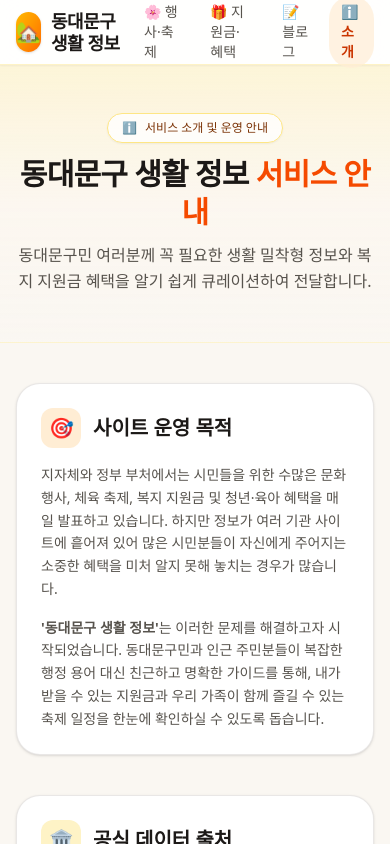
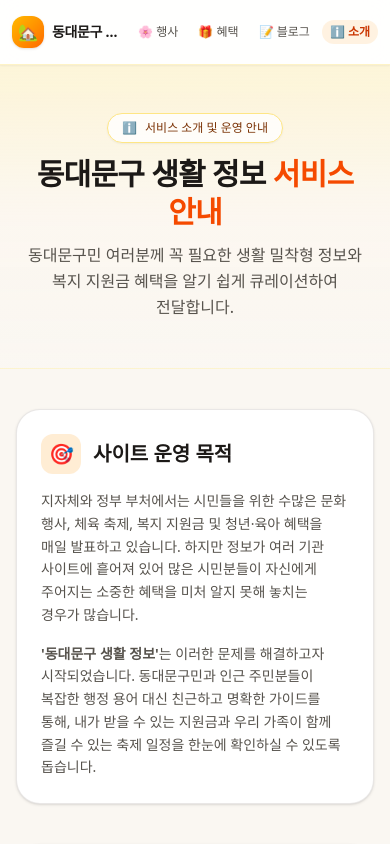
Before and after one commit to sanghyeon9473-boop/my-city-info, a Next.js app: page /about in a window 390 px wide. Shown: the top 844 px of the page. Built offline with nearby package versions, Linux system fonts and the light colour scheme; no server answers.

Commit message:
fix: 모바일 한글 단어 줄바꿈(keep-all) 및 헤더 레이아웃 최적화

```diff
--- a/src/app/about/page.tsx
+++ b/src/app/about/page.tsx
@@ -18,13 +18,13 @@ export default function AboutPage() {
     <div className="min-h-screen flex flex-col font-sans text-stone-800 bg-[#FAF7F2]">
       {/* 1. 상단 네비게이션 & 헤더 */}
       <header className="sticky top-0 z-30 bg-white/90 backdrop-blur-md border-b border-amber-100 shadow-xs">
-        <div className="max-w-5xl mx-auto px-4 sm:px-6 lg:px-8 h-16 flex items-center justify-between">
-          <Link href="/" className="flex items-center gap-2.5 group">
-            <span className="flex items-center justify-center w-10 h-10 rounded-2xl bg-linear-to-br from-amber-400 to-orange-500 text-white shadow-sm text-xl font-bold group-hover:scale-105 transition-transform">
+        <div className="max-w-5xl mx-auto px-3 sm:px-6 lg:px-8 h-16 flex items-center justify-between gap-2">
+          <Link href="/" className="flex items-center gap-2 sm:gap-2.5 group min-w-0">
+            <span className="flex items-center justify-center w-8 h-8 sm:w-10 sm:h-10 rounded-xl sm:rounded-2xl bg-linear-to-br from-amber-400 to-orange-500 text-white shadow-sm text-base sm:text-xl font-bold group-hover:scale-105 transition-transform shrink-0">
               🏡
             </span>
-            <div>
-              <span className="text-lg sm:text-xl font-bold tracking-tight text-stone-900 block leading-tight">
+            <div className="min-w-0">
+              <span className="text-sm sm:text-xl font-bold tracking-tight text-stone-900 block leading-tight whitespace-nowrap truncate">
                 동대문구 생활 정보
               </span>
               <span className="text-[11px] text-amber-700 font-medium hidden sm:inline-block">
@@ -33,28 +33,28 @@ export default function AboutPage() {
             </div>
           </Link>
 
-          <nav className="flex items-center gap-2 sm:gap-4 text-sm font-medium">
+          <nav className="flex items-center gap-1 sm:gap-3 text-xs sm:text-sm font-medium shrink-0">
             <Link
               href="/#events"
-              className="px-3 py-1.5 rounded-full text-stone-600 hover:text-orange-600 hover:bg-orange-50 transition-colors"
+              className="px-2 sm:px-3 py-1 sm:py-1.5 rounded-full text-stone-600 hover:text-orange-600 hover:bg-orange-50 transition-colors whitespace-nowrap"
             >
-              🌸 행사·축제
+              🌸 행사<span className="hidden sm:inline">·축제</span>
             </Link>
             <Link
               href="/#benefits"
-              className="px-3 py-1.5 rounded-full text-stone-600 hover:text-amber-600 hover:bg-amber-50 transition-colors"
+              className="px-2 sm:px-3 py-1 sm:py-1.5 rounded-full text-stone-600 hover:text-amber-600 hover:bg-amber-50 transition-colors whitespace-nowrap"
             >
-              🎁 지원금·혜택
+              🎁 혜택<span className="hidden sm:inline">·지원금</span>
             </Link>
             <Link
               href="/blog"
-              className="px-3 py-1.5 rounded-full text-stone-600 hover:text-orange-600 hover:bg-orange-50 transition-colors"
+              className="px-2 sm:px-3 py-1 sm:py-1.5 rounded-full text-stone-600 hover:text-orange-600 hover:bg-orange-50 transition-colors whitespace-nowrap"
             >
               📝 블로그
             </Link>
             <Link
               href="/about"
-              className="px-3 py-1.5 rounded-full text-orange-700 bg-orange-100/70 font-bold transition-colors"
+              className="px-2 sm:px-3 py-1 sm:py-1.5 rounded-full text-orange-700 bg-orange-100/70 font-bold transition-colors whitespace-nowrap"
             >
               ℹ️ 소개
             </Link>
--- a/src/app/blog/page.tsx
+++ b/src/app/blog/page.tsx
@@ -14,13 +14,13 @@ export default function BlogListPage() {
     <div className="min-h-screen flex flex-col font-sans text-stone-800 bg-[#FAF7F2]">
       {/* 상단 헤더 */}
       <header className="sticky top-0 z-30 bg-white/90 backdrop-blur-md border-b border-amber-100 shadow-xs">
-        <div className="max-w-5xl mx-auto px-4 sm:px-6 lg:px-8 h-16 flex items-center justify-between">
-          <Link href="/" className="flex items-center gap-2.5 group">
-            <span className="flex items-center justify-center w-10 h-10 rounded-2xl bg-linear-to-br from-amber-400 to-orange-500 text-white shadow-sm text-xl font-bold group-hover:scale-105 transition-transform">
+        <div className="max-w-5xl mx-auto px-3 sm:px-6 lg:px-8 h-16 flex items-center justify-between gap-2">
+          <Link href="/" className="flex items-center gap-2 sm:gap-2.5 group min-w-0">
+            <span className="flex items-center justify-center w-8 h-8 sm:w-10 sm:h-10 rounded-xl sm:rounded-2xl bg-linear-to-br from-amber-400 to-orange-500 text-white shadow-sm text-base sm:text-xl font-bold group-hover:scale-105 transition-transform shrink-0">
               🏡
             </span>
-            <div>
-              <span className="text-lg font-bold tracking-tight text-stone-900 block leading-tight">
+            <div className="min-w-0">
+              <span className="text-sm sm:text-xl font-bold tracking-tight text-stone-900 block leading-tight whitespace-nowrap truncate">
                 동대문구 생활 정보
               </span>
               <span className="text-[11px] text-amber-700 font-medium hidden sm:inline-block">
@@ -29,28 +29,28 @@ export default function BlogListPage() {
             </div>
           </Link>
 
-          <nav className="flex items-center gap-2 sm:gap-4 text-sm font-medium">
+          <nav className="flex items-center gap-1 sm:gap-3 text-xs sm:text-sm font-medium shrink-0">
             <Link
               href="/#events"
-              className="px-3 py-1.5 rounded-full text-stone-600 hover:text-orange-600 hover:bg-orange-50 transition-colors"
+              className="px-2 sm:px-3 py-1 sm:py-1.5 rounded-full text-stone-600 hover:text-orange-600 hover:bg-orange-50 transition-colors whitespace-nowrap"
             >
-              🌸 행사·축제
+              🌸 행사<span className="hidden sm:inline">·축제</span>
             </Link>
             <Link
               href="/#benefits"
-              className="px-3 py-1.5 rounded-full text-stone-600 hover:text-amber-600 hover:bg-amber-50 transition-colors"
+              className="px-2 sm:px-3 py-1 sm:py-1.5 rounded-full text-stone-600 hover:text-amber-600 hover:bg-amber-50 transition-colors whitespace-nowrap"
             >
-              🎁 지원금·혜택
+              🎁 혜택<span className="hidden sm:inline">·지원금</span>
             </Link>
             <Link
               href="/blog"
-              className="px-3 py-1.5 rounded-full text-orange-700 bg-orange-100/70 font-bold transition-colors"
+              className="px-2 sm:px-3 py-1 sm:py-1.5 rounded-full text-orange-700 bg-orange-100/70 font-bold transition-colors whitespace-nowrap"
             >
               📝 블로그
             </Link>
             <Link
               href="/about"
-              className="px-3 py-1.5 rounded-full text-stone-600 hover:text-orange-600 hover:bg-orange-50 transition-colors"
+              className="px-2 sm:px-3 py-1 sm:py-1.5 rounded-full text-stone-600 hover:text-orange-600 hover:bg-orange-50 transition-colors whitespace-nowrap"
             >
               ℹ️ 소개
             </Link>
--- a/src/app/globals.css
+++ b/src/app/globals.css
@@ -6,8 +6,11 @@
   --foreground: #292524;
 }
 
+html,
 body {
   background: var(--background);
   color: var(--foreground);
   font-family: var(--font-geist-sans), -apple-system, BlinkMacSystemFont, "Apple SD Gothic Neo", "Pretendard", sans-serif;
+  word-break: keep-all;
+  overflow-wrap: break-word;
 }
--- a/src/app/page.tsx
+++ b/src/app/page.tsx
@@ -154,13 +154,13 @@ export default function Home() {
     <div className="min-h-screen flex flex-col font-sans text-stone-800 bg-[#FAF7F2]">
       {/* 1. 상단 네비게이션 & 헤더 */}
       <header className="sticky top-0 z-30 bg-white/90 backdrop-blur-md border-b border-amber-100 shadow-xs">
-        <div className="max-w-6xl mx-auto px-4 sm:px-6 lg:px-8 h-16 flex items-center justify-between">
-          <div className="flex items-center gap-2.5">
-            <span className="flex items-center justify-center w-10 h-10 rounded-2xl bg-linear-to-br from-amber-400 to-orange-500 text-white shadow-sm text-xl font-bold">
+        <div className="max-w-6xl mx-auto px-3 sm:px-6 lg:px-8 h-16 flex items-center justify-between gap-2">
+          <div className="flex items-center gap-2 sm:gap-2.5 min-w-0">
+            <span className="flex items-center justify-center w-8 h-8 sm:w-10 sm:h-10 rounded-xl sm:rounded-2xl bg-linear-to-br from-amber-400 to-orange-500 text-white shadow-sm text-base sm:text-xl font-bold shrink-0">
               🏡
             </span>
-            <div>
-              <span className="text-lg sm:text-xl font-bold tracking-tight text-stone-900 block leading-tight">
+            <div className="min-w-0">
+              <span className="text-sm sm:text-xl font-bold tracking-tight text-stone-900 block leading-tight whitespace-nowrap truncate">
                 동대문구 생활 정보
               </span>
               <span className="text-[11px] text-amber-700 font-medium hidden sm:inline-block">
@@ -169,28 +169,28 @@ export default function Home() {
             </div>
           </div>
 
-          <nav className="flex items-center gap-2 sm:gap-4 text-sm font-medium">
+          <nav className="flex items-center gap-1 sm:gap-3 text-xs sm:text-sm font-medium shrink-0">
             <a
               href="#events"
-              className="px-3 py-1.5 rounded-full text-stone-600 hover:text-orange-600 hover:bg-orange-50 transition-colors"
+              className="px-2 sm:px-3 py-1 sm:py-1.5 rounded-full text-stone-600 hover:text-orange-600 hover:bg-orange-50 transition-colors whitespace-nowrap"
             >
-              🌸 행사·축제
+              🌸 행사<span className="hidden sm:inline">·축제</span>
             </a>
             <a
               href="#benefits"
-              className="px-3 py-1.5 rounded-full text-stone-600 hover:text-amber-600 hover:bg-amber-50 transition-colors"
+              className="px-2 sm:px-3 py-1 sm:py-1.5 rounded-full text-stone-600 hover:text-amber-600 hover:bg-amber-50 transition-colors whitespace-nowrap"
             >
-              🎁 지원금·혜택
+              🎁 혜택<span className="hidden sm:inline">·지원금</span>
             </a>
             <Link
               href="/blog"
-              className="px-3 py-1.5 rounded-full text-stone-600 hover:text-orange-600 hover:bg-orange-50 transition-colors"
+              className="px-2 sm:px-3 py-1 sm:py-1.5 rounded-full text-stone-600 hover:text-orange-600 hover:bg-orange-50 transition-colors whitespace-nowrap"
             >
               📝 블로그
             </Link>
             <Link
               href="/about"
-              className="px-3 py-1.5 rounded-full text-stone-600 hover:text-orange-600 hover:bg-orange-50 transition-colors"
+              className="px-2 sm:px-3 py-1 sm:py-1.5 rounded-full text-stone-600 hover:text-orange-600 hover:bg-orange-50 transition-colors whitespace-nowrap"
             >
               ℹ️ 소개
             </Link>
@@ -206,12 +206,12 @@ export default function Home() {
             동대문구 최신 공공데이터 연동 중
           </div>
 
-          <h1 className="text-3xl sm:text-4xl lg:text-5xl font-extrabold text-stone-900 tracking-tight leading-tight sm:leading-snug">
+          <h1 className="text-3xl sm:text-4xl lg:text-5xl font-extrabold text-stone-900 tracking-tight leading-tight sm:leading-snug break-keep">
             우리 동네 <span className="text-orange-600 underline decoration-amber-300 decoration-wavy decoration-2">동대문</span>의
             <br className="hidden sm:inline" /> 알찬 생활 소식을 한눈에!
           </h1>
 
-          <p className="mt-3 sm:mt-4 text-base sm:text-lg text-stone-600 max-w-2xl leading-relaxed">
+          <p className="mt-3 sm:mt-4 text-base sm:text-lg text-stone-600 max-w-2xl leading-relaxed break-keep">
             놓치면 아쉬운 이번 달 주요 문화 축제·행사 소식부터
             꼭 챙겨야 할 청년 월세 지원 및 출산지원금 혜택까지 편리하게 확인하세요.
           </p>
@@ -344,11 +344,11 @@ export default function Home() {
                     </div>
                     <div className="flex items-start gap-2">
                       <span className="font-semibold text-stone-700 shrink-0 w-10">📍 장소</span>
-                      <span className="truncate">{item.location}</span>
+                      <span className="break-keep">{item.location}</span>
                     </div>
                     <div className="flex items-start gap-2">
                       <span className="font-semibold text-stone-700 shrink-0 w-10">👥 대상</span>
-                      <span className="truncate">{item.target}</span>
+                      <span className="break-keep">{item.target}</span>
                     </div>
                   </div>
 
@@ -486,7 +486,7 @@ export default function Home() {
                     </div>
                     <div className="flex items-start gap-2">
                       <span className="font-semibold text-stone-700 shrink-0 w-14">🏢 신청방법</span>
-                      <span className="truncate">{item.location}</span>
+                      <span className="break-keep">{item.location}</span>
                     </div>
                   </div>
 
```
Also changed, not shown: src/app/blog/[slug]/page.tsx (+9 -9 lines).
